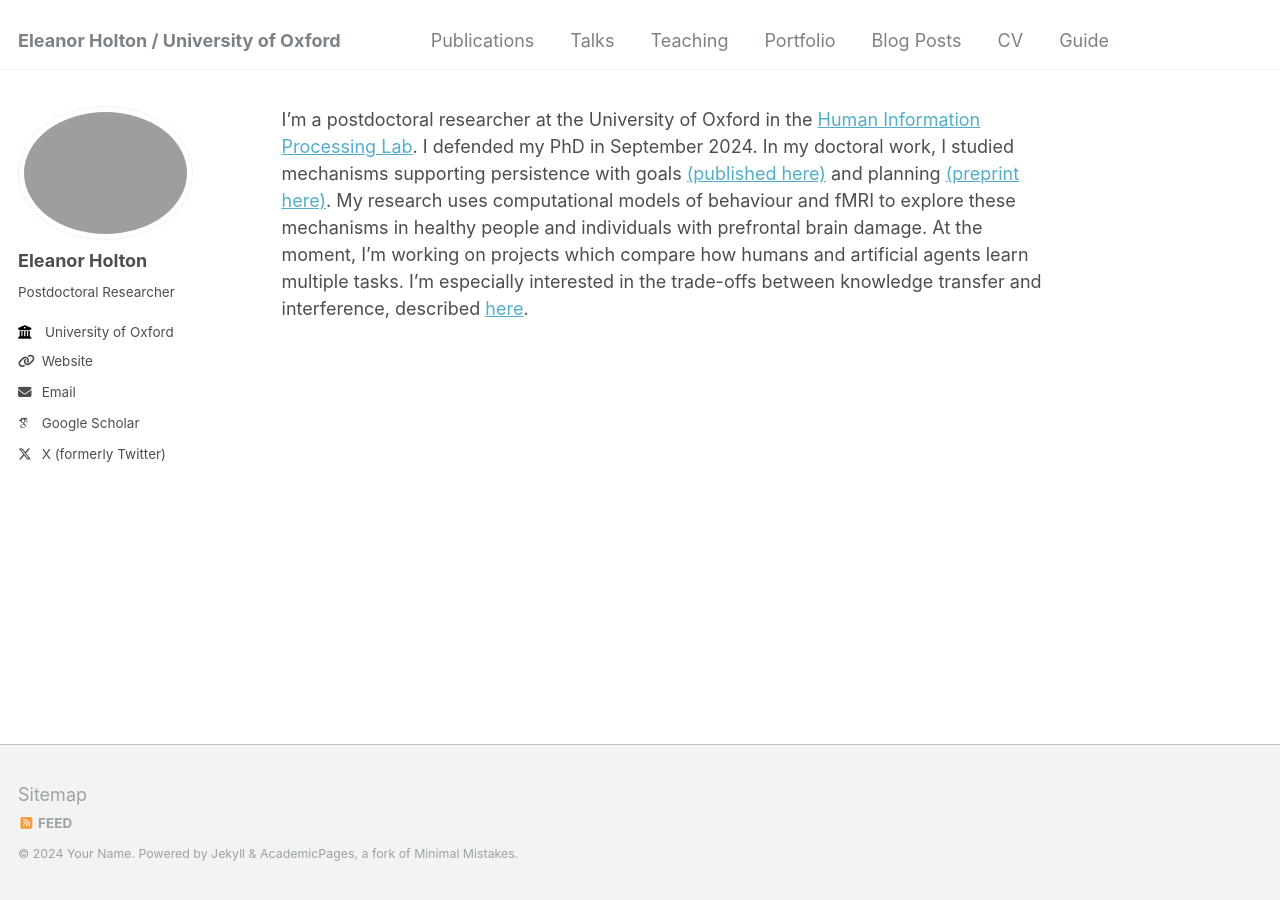
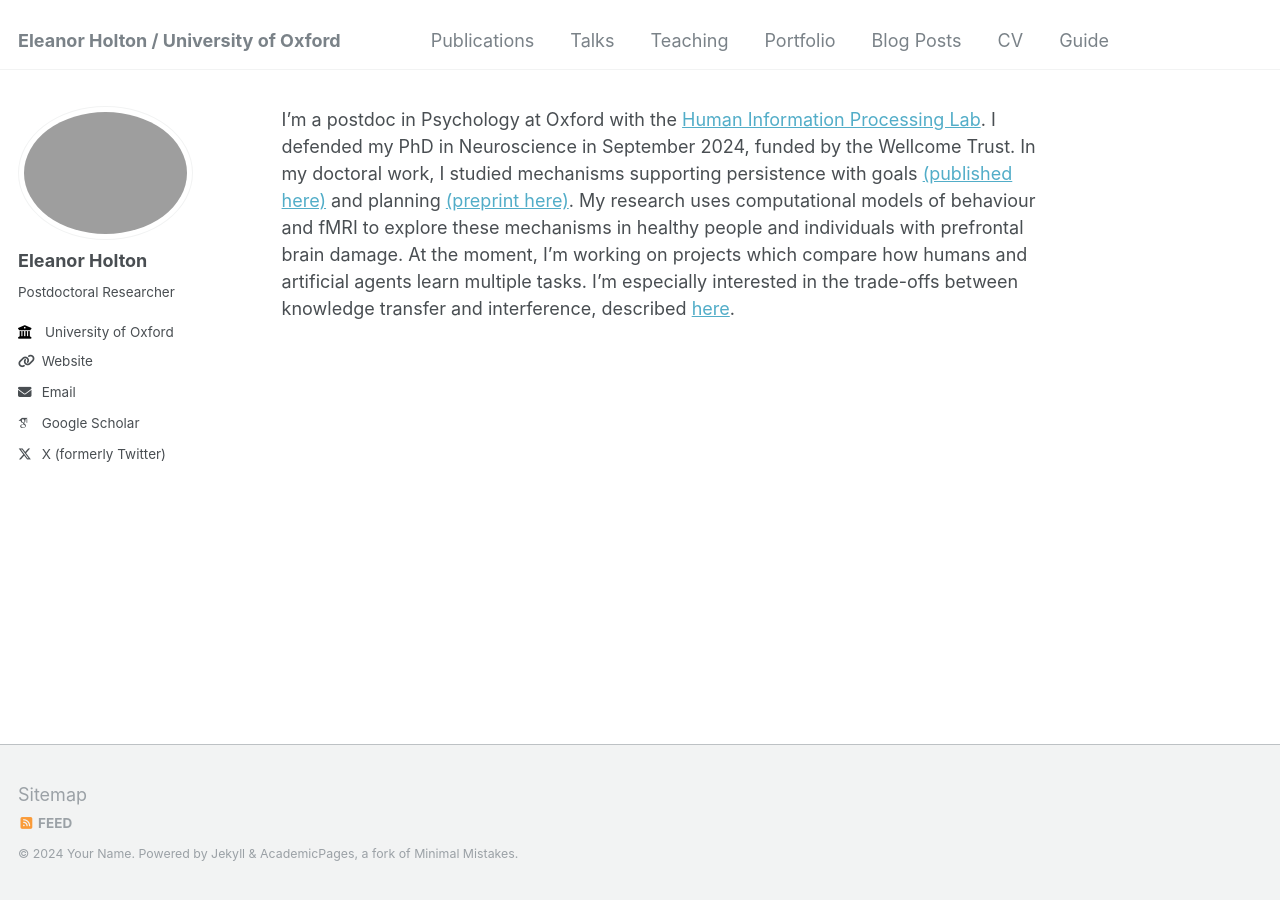
Before and after one commit to eleanorholton/eleanorholton.github.io, a Jekyll site: the page built from _pages/about.md, in a window 1280 px wide. Built offline with Jekyll 4.4.1, drawn with Linux system fonts in a browser that asks for light colours; some web fonts are replaced.

Commit message:
Update about.md

```diff
--- a/_pages/about.md
+++ b/_pages/about.md
@@ -7,4 +7,4 @@ redirect_from:
   - /about.html
 ---
 
-I'm a postdoctoral researcher at the University of Oxford in the [Human Information Processing Lab](https://humaninformationprocessing.com/). I defended my PhD in September 2024. In my doctoral work, I studied mechanisms supporting persistence with goals [(published here)](https://www.nature.com/articles/s41562-024-01844-5) and planning [(preprint here)](https://osf.io/preprints/psyarxiv/y8xqr/). My research uses computational models of behaviour and fMRI to explore these mechanisms in healthy people and individuals with prefrontal brain damage. At the moment, I'm working on projects which compare how humans and artificial agents learn multiple tasks. I'm especially interested in the trade-offs between knowledge transfer and interference, described [here](https://2023.ccneuro.website/proceedings/0001124.pdf?s=W&pn=1595).
+I'm a postdoc in Psychology at Oxford with the [Human Information Processing Lab](https://humaninformationprocessing.com/). I defended my PhD in Neuroscience in September 2024, funded by the Wellcome Trust. In my doctoral work, I studied mechanisms supporting persistence with goals [(published here)](https://www.nature.com/articles/s41562-024-01844-5) and planning [(preprint here)](https://osf.io/preprints/psyarxiv/y8xqr/). My research uses computational models of behaviour and fMRI to explore these mechanisms in healthy people and individuals with prefrontal brain damage. At the moment, I'm working on projects which compare how humans and artificial agents learn multiple tasks. I'm especially interested in the trade-offs between knowledge transfer and interference, described [here](https://2023.ccneuro.website/proceedings/0001124.pdf?s=W&pn=1595).
```
